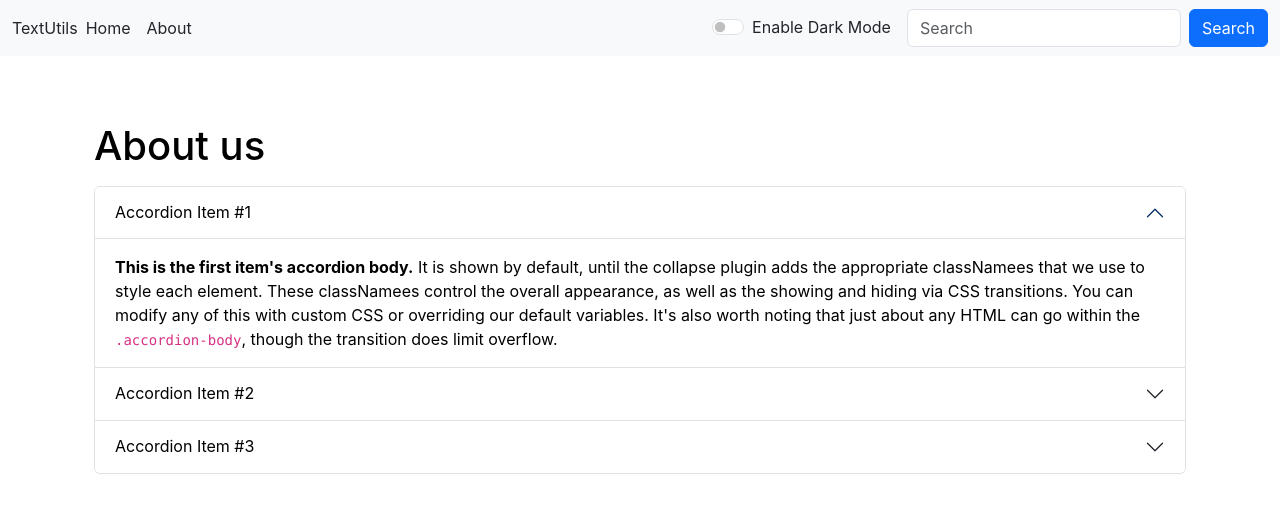
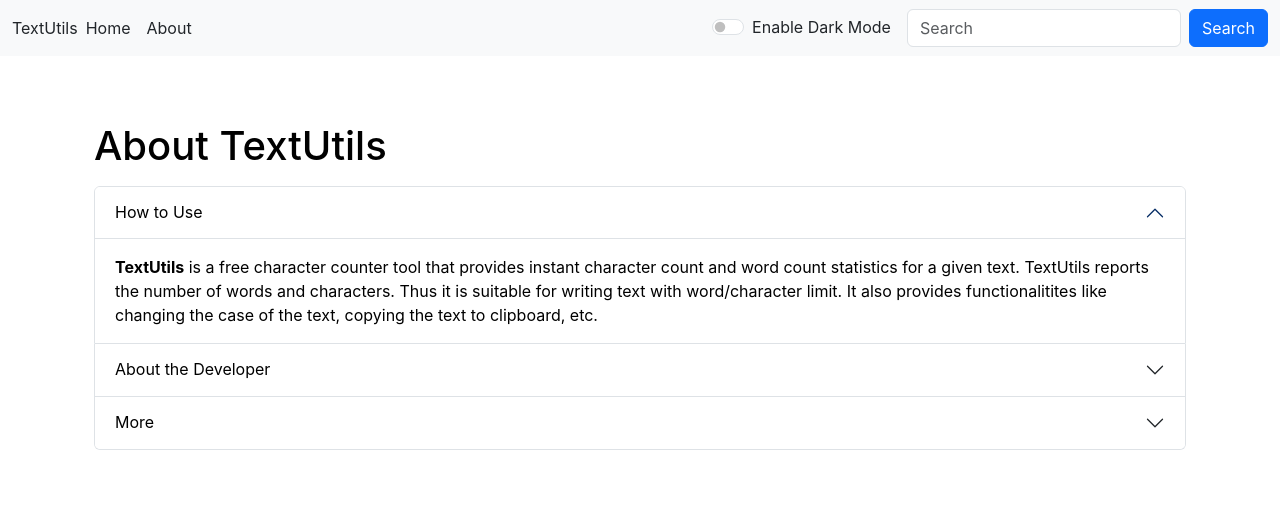
Before and after one commit to Nutty1704/TextUtils, a React (Create React App) app: page /about in a window 1280 px wide. Shown: the top 512 px of the page. Built offline with nearby package versions, Linux system fonts and the light colour scheme.

Commit message:
Update about content

```diff
--- a/src/components/About.js
+++ b/src/components/About.js
@@ -26,41 +26,41 @@
 
     return (
     <div className="container" style={myStyle}>
-        <h1 className='my-3'>About us</h1>
+        <h1 className='my-3'>About TextUtils</h1>
         <div className="accordion" id="accordionExample">
             <div className="accordion-item">
                 <h2 className="accordion-header">
                 <button className="accordion-button" type="button" data-bs-toggle="collapse" data-bs-target="#collapseOne" aria-expanded="true" aria-controls="collapseOne" style={myStyle}>
-                    Accordion Item #1
+                    How to Use
                 </button>
                 </h2>
                 <div id="collapseOne" className="accordion-collapse collapse show" data-bs-parent="#accordionExample">
                 <div className="accordion-body" style={myStyle}>
-                    <strong>This is the first item's accordion body.</strong> It is shown by default, until the collapse plugin adds the appropriate classNamees that we use to style each element. These classNamees control the overall appearance, as well as the showing and hiding via CSS transitions. You can modify any of this with custom CSS or overriding our default variables. It's also worth noting that just about any HTML can go within the <code>.accordion-body</code>, though the transition does limit overflow.
+                    <strong>TextUtils</strong> is a free character counter tool that provides instant character count and word count statistics for a given text. TextUtils reports the number of words and characters. Thus it is suitable for writing text with word/character limit. It also provides functionalitites like changing the case of the text, copying the text to clipboard, etc.
                 </div>
                 </div>
             </div>
             <div className="accordion-item">
                 <h2 className="accordion-header">
                 <button className="accordion-button collapsed" type="button" data-bs-toggle="collapse" data-bs-target="#collapseTwo" aria-expanded="false" aria-controls="collapseTwo" style={myStyle}>
-                    Accordion Item #2
+                    About the Developer
                 </button>
                 </h2>
                 <div id="collapseTwo" className="accordion-collapse collapse" data-bs-parent="#accordionExample">
                 <div className="accordion-body" style={myStyle}>
-                    <strong>This is the second item's accordion body.</strong> It is hidden by default, until the collapse plugin adds the appropriate classNamees that we use to style each element. These classNamees control the overall appearance, as well as the showing and hiding via CSS transitions. You can modify any of this with custom CSS or overriding our default variables. It's also worth noting that just about any HTML can go within the <code>.accordion-body</code>, though the transition does limit overflow.
+                    <strong>TextUtils</strong> has been developed to practice React Library. It is developed by <a href="https://github.com/Nutty1704" target="_blank" rel="noreferrer">Abhijit Upadhyay</a>.
                 </div>
                 </div>
             </div>
             <div className="accordion-item">
                 <h2 className="accordion-header">
                 <button className="accordion-button collapsed" type="button" data-bs-toggle="collapse" data-bs-target="#collapseThree" aria-expanded="false" aria-controls="collapseThree" style={myStyle}>
-                    Accordion Item #3
+                    More
                 </button>
                 </h2>
                 <div id="collapseThree" className="accordion-collapse collapse" data-bs-parent="#accordionExample">
                 <div className="accordion-body" style={myStyle}>
-                    <strong>This is the third item's accordion body.</strong> It is hidden by default, until the collapse plugin adds the appropriate classNamees that we use to style each element. These classNamees control the overall appearance, as well as the showing and hiding via CSS transitions. You can modify any of this with custom CSS or overriding our default variables. It's also worth noting that just about any HTML can go within the <code>.accordion-body</code>, though the transition does limit overflow.
+                    To get the source code of this project, visit <a href="https://github.com/Nutty1704/TextUtils" target="_blank" rel="noreferrer">TextUtils</a>
                 </div>
                 </div>
             </div>
```
Also changed, not shown: 1 other file (tests, documents, lock files or other folders).
